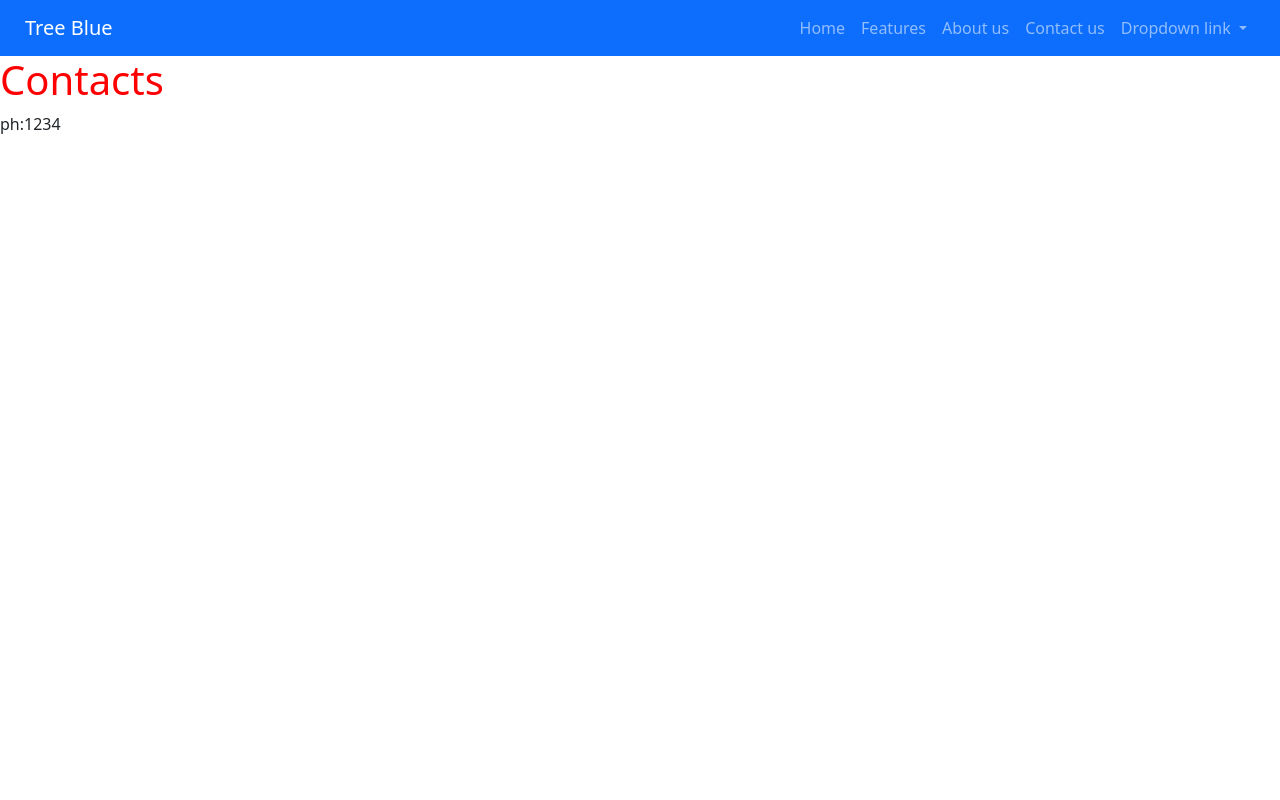
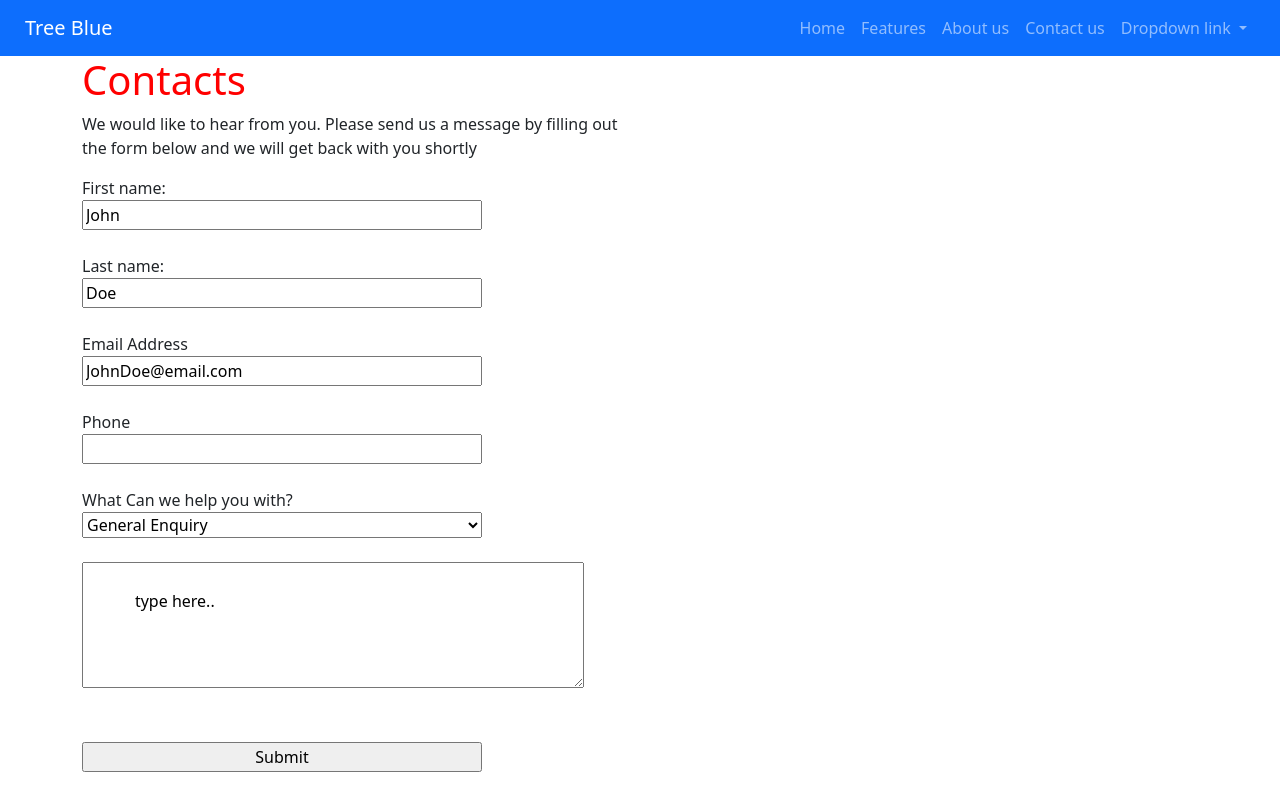
Before and after one commit to MazdaShahzadi/Keen_Learners_Website, a plain HTML site: page contact.html in a window 1280 px wide. Drawn offline with nearby package versions, Linux system fonts and the light colour scheme.

Commit message:
forms input and styles

```diff
--- a/contact.html
+++ b/contact.html
@@ -46,8 +46,42 @@
             </ul>
         </div>
     </nav>
-    <h1>Contacts </h1>
-    <p>ph:1234 </p>
+
+    <div class="container">
+
+        <h1>Contacts </h1>
+        <p>We would like to hear from you. Please send us a message by filling out <br> the form below and we will get back with you shortly
+        </p>
+
+        <form action="/action_page.php">
+            <label for="fname">First name:</label><br>
+            <input type="text" id="fname" name="fname" value="John"><br><br>
+            <label for="lname">Last name:</label><br>
+            <input type="text" id="lname" name="lname" value="Doe"><br><br>
+            <label for="email">Email Address</label><br>
+            <input type="email" id="email" name="email" value="JohnDoe@email.com"><br><br>
+            <label for="phone">Phone</label><br>
+            <input type="text" id="phone" name="phone"><br><br>
+
+            <label for="selctQuery">What Can we help you with?</label>
+            <br>
+            <select id="items">
+            <option value="General Enquiry">General Enquiry</option>
+            <option value="Sales">Sales</option>
+            <option value="Technical Support">Technical Support</option>
+            <option value="Other">Other</option>
+            </select>
+            <br>
+            <br>
+            <TEXTAREA NAME="message" ROWS=5 COLS=52>
+            type here..
+            </TEXTAREA>
+            <br>
+            <br>
+            <br>
+            <input type="submit" value="Submit">
+        </form>
+    </div>
 </body>
 
 </html>
--- a/styles.css
+++ b/styles.css
@@ -1,10 +1,19 @@
-h1{
-  color: red;
-}
-.navbar-brand{
-  padding-left: 25px;
+h1 {
+    color: red;
 }
 
-#navbarNavDropdown{
-  padding-right: 25px;
+.navbar-brand {
+    padding-left: 25px;
 }
+
+#navbarNavDropdown {
+    padding-right: 25px;
+}
+
+input {
+    width: 400px;
+}
+
+select {
+    width: 400px;
+}
```
